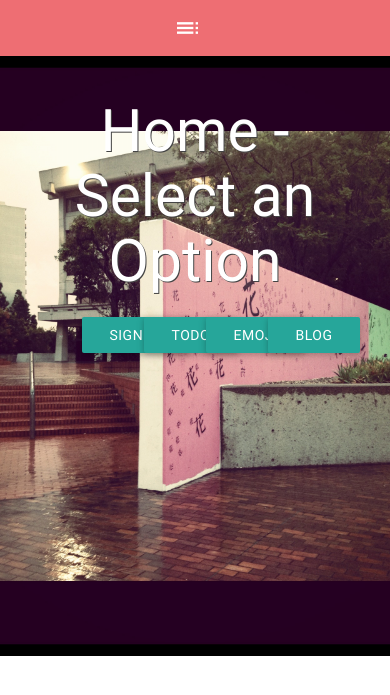
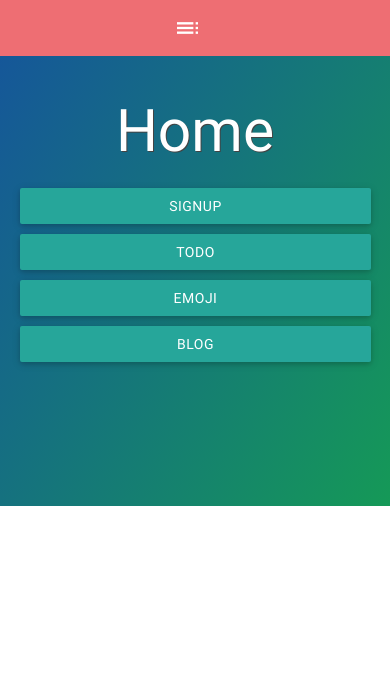
Before and after one commit to shengshuyang/my-udacity-web-homework, a Python web app: template templates/index.html in a window 390 px wide. Shown: the top 695 px of the page. Run offline with Jinja, Linux system fonts and the light colour scheme; the template is opened without the code that fills it, so the values that code supplies are empty; some libraries are stand-ins or nearby versions.

Commit message:
more fix to responsive layout

```diff
--- a/templates/index.html
+++ b/templates/index.html
@@ -5,18 +5,16 @@ My Udacity Web Homework by shengshuyang
 {% endblock %}
 
 {% block content %}
-    <div class="section no-pad-bot" id="index-banner" style="background-image: url('/images/little_tokyo.jpg');background-size: cover;background-position: center;position: relative;min-height: 600px;">
+    <div class="section no-pad-bot" id="index-banner" style="background-image: linear-gradient(120deg, #155799, #159957); background-size: cover;background-position: center;position: relative;min-height: 450px;">
         <div class="container">
-
-            <h1 class="header center white-text" style="text-shadow: 1px 1px #444444;">Home - Select an Option</h1>
+            <h1 class="header center white-text" style="text-shadow: 1px 1px #444444;">Home </h1>
 
         <div class="row center" >
-            <div class="col s2"></div>
-                <div class="col s2"><a align="center" href="/signup" class="btn">Signup</a></div>
-                <div class="col s2"><a align="center" href="/todo_list" class="btn">ToDo</a></div>
-                <div class="col s2"><a align="center" href="/ascii_chan" class="btn">Emoji</a></div>
-                <div class="col s2"><a align="center" href="/blog" class="btn">Blog</a></div>
-                <div class="col s2"></div>
+                <div class="col s12 m3"><a class="btn waves-effect waves-light" href="/signup" style="width: 100%;margin-bottom: 10px;">Signup</a></div>
+                <div class="col s12 m3"><a class="btn waves-effect waves-light"  href="/todo_list" style="width: 100%;margin-bottom: 10px;">ToDo</a></div>
+                <div class="col s12 m3"><a class="btn waves-effect waves-light"  href="/ascii_chan" style="width: 100%;margin-bottom: 10px;">Emoji</a></div>
+                <div class="col s12 m3"><a class="btn waves-effect waves-light"  href="/blog" style="width: 100%;margin-bottom: 10px;">Blog</a></div>
+
             </div>
         </div>
     </div>
--- a/templates/todo_list.html
+++ b/templates/todo_list.html
@@ -22,6 +22,7 @@ ToDo List by shengshuyang
             {% for item in items %}
             <input type="hidden" name="food" value="{{item}}"> {% endfor %}
         </form>
+        <div class="row"><p class=" center grey-text">Note: the todo list is not implemented with backend, nothing will be saved. </p></div>
     </div>
     <div class="divider"></div>
     <div class="section">
```
